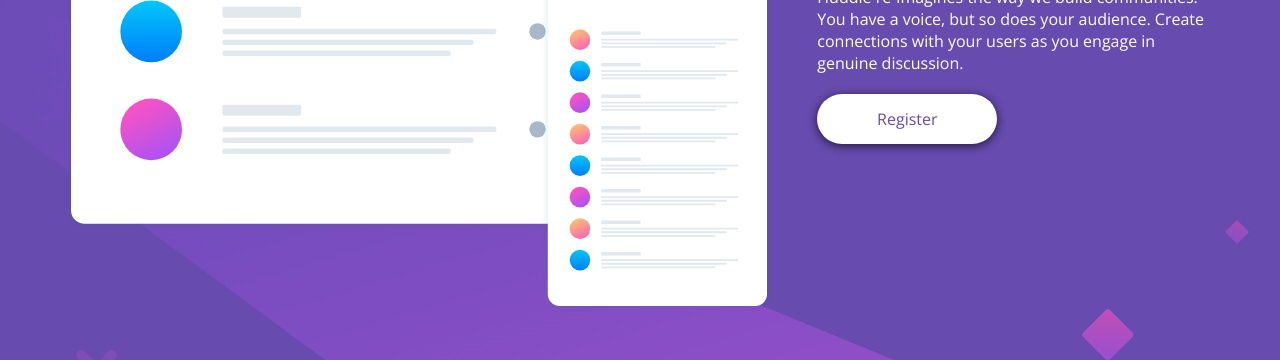
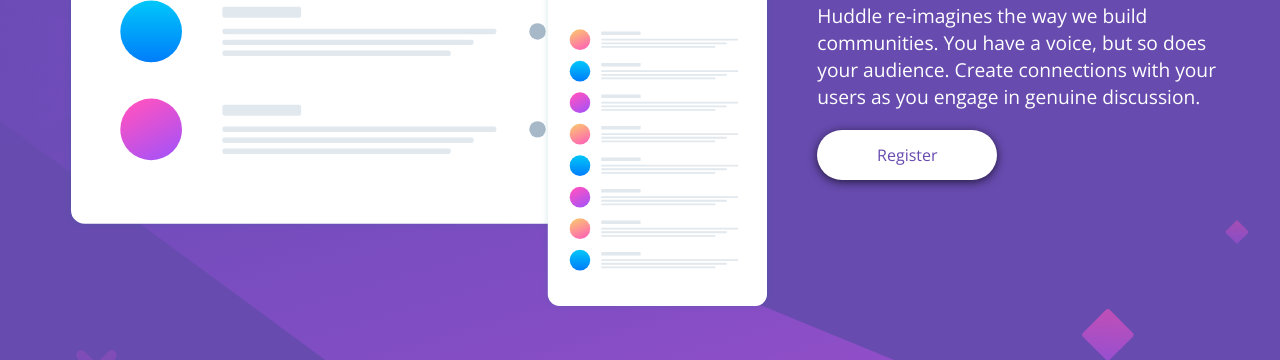
Before and after one commit to joseliosamy/challenge-huddle, a plain HTML site: page index.html in a window 1280 px wide. Shown: the part 374-734 px from the top of the page. Drawn offline with nearby package versions, Linux system fonts and the light colour scheme.

Commit message:
Desktop version 1440px finished

```diff
--- a/public/styles/home.css
+++ b/home.css
@@ -81,6 +81,10 @@ header a img{
     background-color: hsl(300, 69%, 71%);
     color: #fff;
 }
+#content .grid-item3 p{
+    margin-top: 30px;
+    font-size: 1.2rem;
+}
 footer{
     width: 90%;
     height: 10%;
--- a/index.html
+++ b/index.html
@@ -8,7 +8,7 @@
 
   <link rel="stylesheet" href="https://stackpath.bootstrapcdn.com/font-awesome/4.7.0/css/font-awesome.min.css" integrity="sha384-wvfXpqpZZVQGK6TAh5PVlGOfQNHSoD2xbE+QkPxCAFlNEevoEH3Sl0sibVcOQVnN" crossorigin="anonymous">
 
-  <link rel="stylesheet" href="public/styles/home.css">
+  <link rel="stylesheet" href="home.css">
 
   <link href="https://fonts.googleapis.com/css2?family=Open+Sans&family=Poppins:wght@200;300;600;700&display=swap" rel="stylesheet">
 
```
